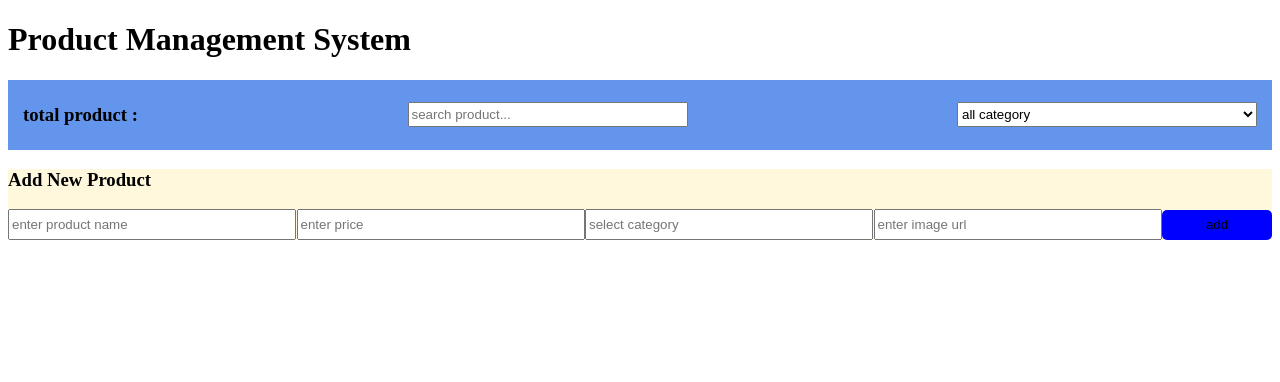
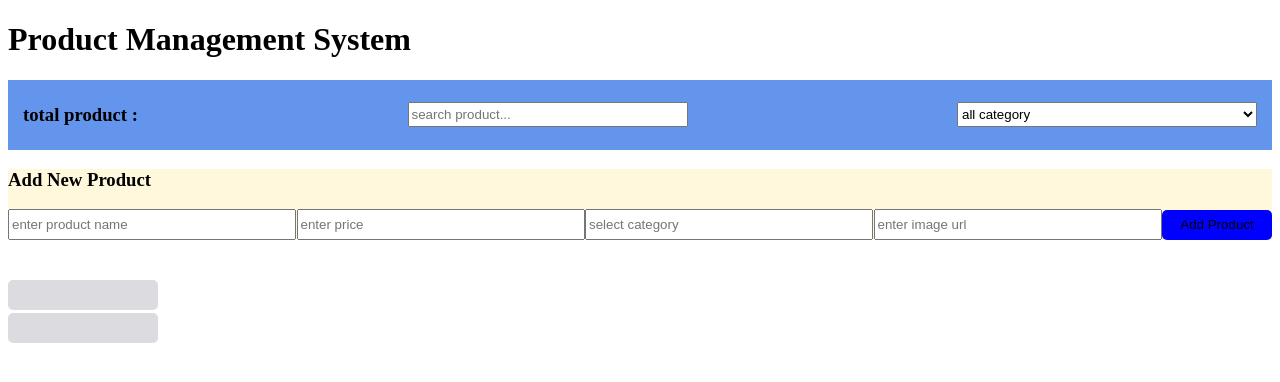
Before and after one commit to asala-al/product-project, a React (Vite) app: page / in a window 1280 px wide. Shown: the top 382 px of the page. Built offline with nearby package versions, Linux system fonts and the light colour scheme.

Commit message:
feat(card):add card elements

```diff
--- a/src/components/Button/Button.jsx
+++ b/src/components/Button/Button.jsx
@@ -1,10 +1,10 @@
 import style from './Button.module.css'
 
-function Button() {
+function Button(props) {
 
   return (
     <div>
-      <button className={style.button}>add</button>
+      <button className={style.button}>{props.Button}</button>
     </div>
   )
 }
--- a/src/components/Button/Button.module.css
+++ b/src/components/Button/Button.module.css
@@ -1,8 +1,8 @@
 
 .button{
-    width: 110px;
+    width: 150px;
     height: 30px;
-    background-color: blue;
+    background-color: rgb(220, 220, 224);
     border: none;
     border-radius: 5px;
 }
--- /dev/null
+++ b/src/components/ProductCard/Card.jsx
@@ -0,0 +1,17 @@
+import Button from "../Button/Button"
+
+
+function Card({name,category,price,image}) {
+  return (
+    <div>
+    <img src={image} alt="" />
+    <h3>{name}</h3>
+    <h5>{category}</h5>
+    <h4>{price}</h4>
+    <Button/>
+    <Button/>
+    </div>
+  )
+}
+
+export default Card
--- a/src/components/ProductForm/ProductForm.jsx
+++ b/src/components/ProductForm/ProductForm.jsx
@@ -1,4 +1,4 @@
-import Button from '../Button/Button'
+
 import style from './ProductForm.module.css'
 
 
@@ -9,11 +9,11 @@ function ProductForm() {
         <h3>Add New Product</h3>
     <div className={style.form}>
 
-      <input type="text"  placeholder="enter product name"/>
+      <input type="text"  placeholder="enter product name" />
       <input type="text" placeholder="enter price"/>
       <input type="text" placeholder="select category"/>
       <input type="text" placeholder="enter image url" />
-      <Button/>
+      <button>Add Product</button>
     </div>
 
     </div>
--- a/src/components/ProductForm/ProductForm.module.css
+++ b/src/components/ProductForm/ProductForm.module.css
@@ -10,3 +10,11 @@ input{
     width: 280px;
     height: 25px;
 }
+button{
+       width: 110px;
+    height: 30px;
+    background-color: blue;
+    border: none;
+    border-radius: 5px;
+    cursor: pointer;
+}
--- a/src/components/ProductManager/ProductManager.jsx
+++ b/src/components/ProductManager/ProductManager.jsx
@@ -1,3 +1,5 @@
+
+import Card from "../ProductCard/Card"
 import ProductForm from "../ProductForm/ProductForm"
 import ProductSearch from "../ProductSearch/ProductSearch"
 
@@ -7,6 +9,7 @@ function ProductManager() {
     <div>
       <ProductSearch/>
       <ProductForm/>
+      <Card/>
     </div>
   )
 }
```
Also changed, not shown: src/components/ProductCard/ProductCard.jsx (deleted, +0 -11 lines), src/components/ProductList/ProductList.jsx (added, +12 -0 lines), src/assets/images/amplify-chorus-3-bluetooth-wireless-headphones-black.jpg (added), src/components/ProductCard/card.module.css (added), src/components/ProductList/ProductList.module.css (added), src/components/ProductManager/ProductManager.css (deleted), src/components/ProductManager/ProductManager.module.css (added).
